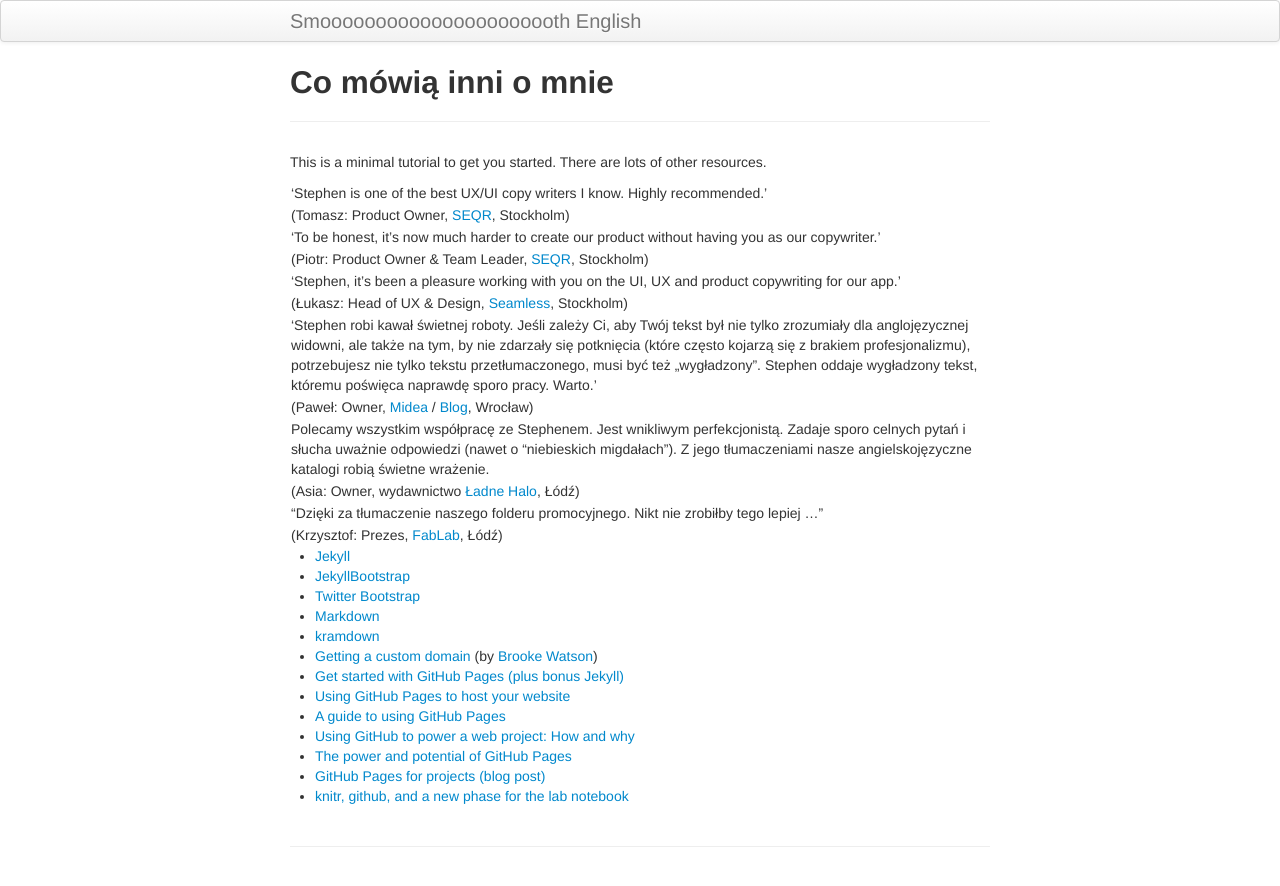
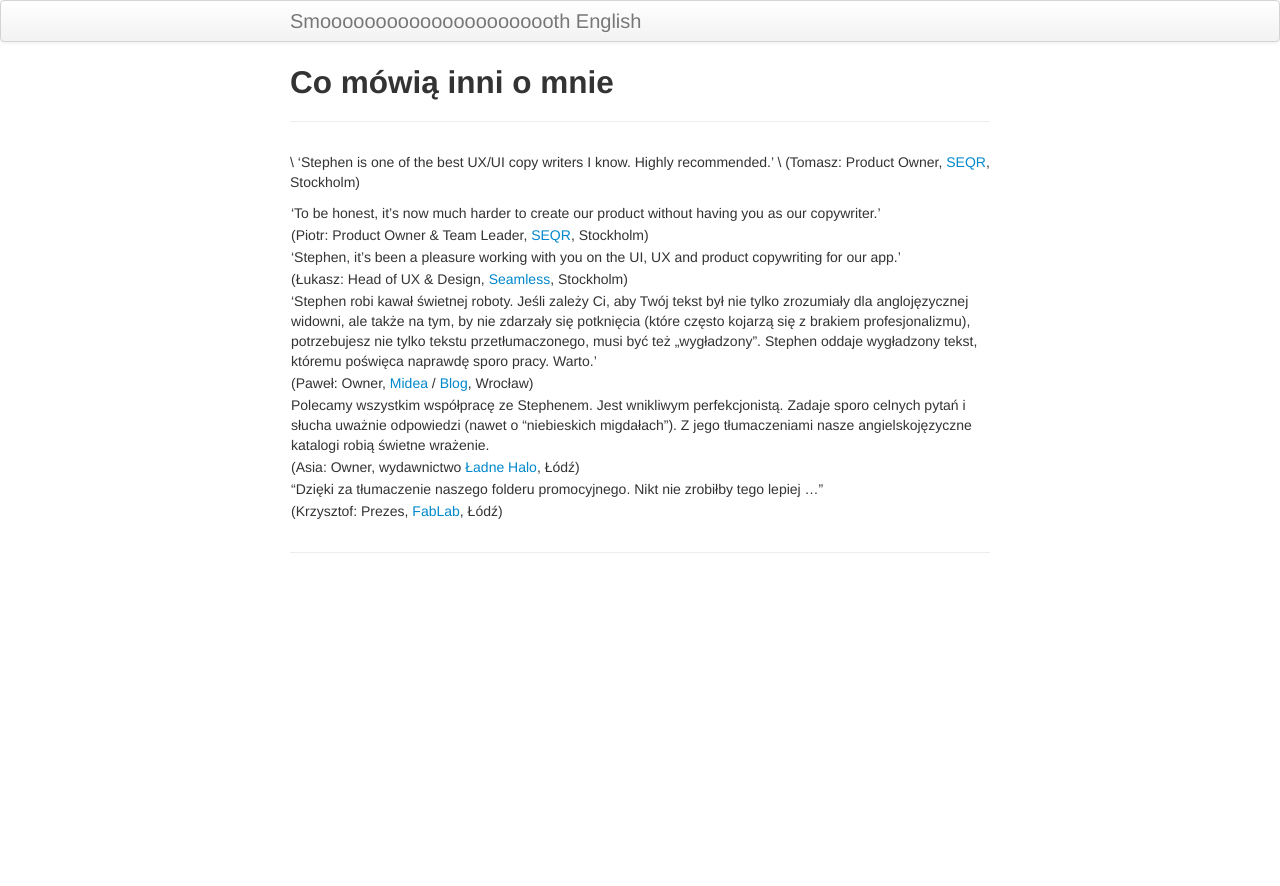
Before and after one commit to StephenEastham/StephenEastham.github.io, a Jekyll site: the page built from pages/resources.md, in a window 1280 px wide. Shown: the top 886 px of the page. Built offline with Jekyll 4.4.1, drawn with Linux system fonts in a browser that asks for light colours.

Commit message:
Update resources.md

```diff
--- a/pages/resources.md
+++ b/pages/resources.md
@@ -4,39 +4,27 @@ title: Co mówią inni o mnie
 description:
 ---
 
-This is a minimal tutorial to get you started. There are lots of
-other resources.
 
-| 'Stephen is one of the best UX/UI copy writers I know. Highly recommended.'
-| (Tomasz: Product Owner, [SEQR](https://pages.github.com), Stockholm)
+\ 'Stephen is one of the best UX/UI copy writers I know. Highly recommended.'
+\ (Tomasz: Product Owner, [SEQR](https://pages.github.com), Stockholm)
+^
 
 | 'To be honest, it's now much harder to create our product without having you as our copywriter.'
 | (Piotr: Product Owner & Team Leader, [SEQR](https://pages.github.com), Stockholm)
+^
 
 | 'Stephen, it's been a pleasure working with you on the UI, UX and product copywriting for our app.'
 | (Łukasz: Head of UX & Design, [Seamless](), Stockholm)
+^
 
 | 'Stephen robi kawał świetnej roboty. Jeśli zależy Ci, aby Twój tekst był nie tylko zrozumiały dla anglojęzycznej widowni, ale także na tym, by nie zdarzały się potknięcia (które często kojarzą się z brakiem profesjonalizmu), potrzebujesz nie tylko tekstu przetłumaczonego, musi być też „wygładzony”. Stephen oddaje wygładzony tekst, któremu poświęca naprawdę sporo pracy. Warto.'
 | (Paweł: Owner, [Midea]() / [Blog](), Wrocław)
+^
 
 | Polecamy wszystkim współpracę ze Stephenem. Jest wnikliwym perfekcjonistą. Zadaje sporo celnych pytań i słucha uważnie odpowiedzi (nawet o "niebieskich migdałach"). Z jego tłumaczeniami nasze angielskojęzyczne katalogi robią świetne wrażenie.
 | (Asia: Owner, wydawnictwo [Ładne Halo](), Łódź)
-
+^
 
 | "Dzięki za tłumaczenie naszego folderu promocyjnego. Nikt nie zrobiłby tego lepiej ..."
 | (Krzysztof: Prezes, [FabLab](), Łódź)
-
-- [Jekyll](https://jekyllrb.com)
-- [JekyllBootstrap](https://jekyllbootstrap.com)
-- [Twitter Bootstrap](https://getbootstrap.com)
-- [Markdown](https://daringfireball.net/projects/markdown)
-- [kramdown](https://kramdown.gettalong.org)
-- [Getting a custom domain](https://blog.brooke.science/posts/custom-domain-hosting-with-github-and-namecheap/)
-  (by [Brooke Watson](https://blog.brooke.science/))
-- [Get started with GitHub Pages (plus bonus Jekyll)](https://24ways.org/2013/get-started-with-github-pages/)
-- [Using GitHub Pages to host your website](https://bcreativeweb.blogspot.com/2013/08/using-github-pages-to-host-your-website.html)
-- [A guide to using GitHub Pages](https://www.thinkful.com/learn/a-guide-to-using-github-pages/)
-- [Using GitHub to power a web project: How and why](https://audreywatters.com/2013/07/07/how-to-run-your-site-on-github/)
-- [The power and potential of GitHub Pages](https://konklone.com/post/the-power-and-potential-of-github-pages)
-- [GitHub Pages for projects (blog post)](https://blog.aquinzi.com/gh-pages-project/)
-- [knitr, github, and a new phase for the lab notebook](http://carlboettiger.info/2012/03/21/knitr-github-and-a-new-phase-for-the-lab-notebook.html)
+^
```
